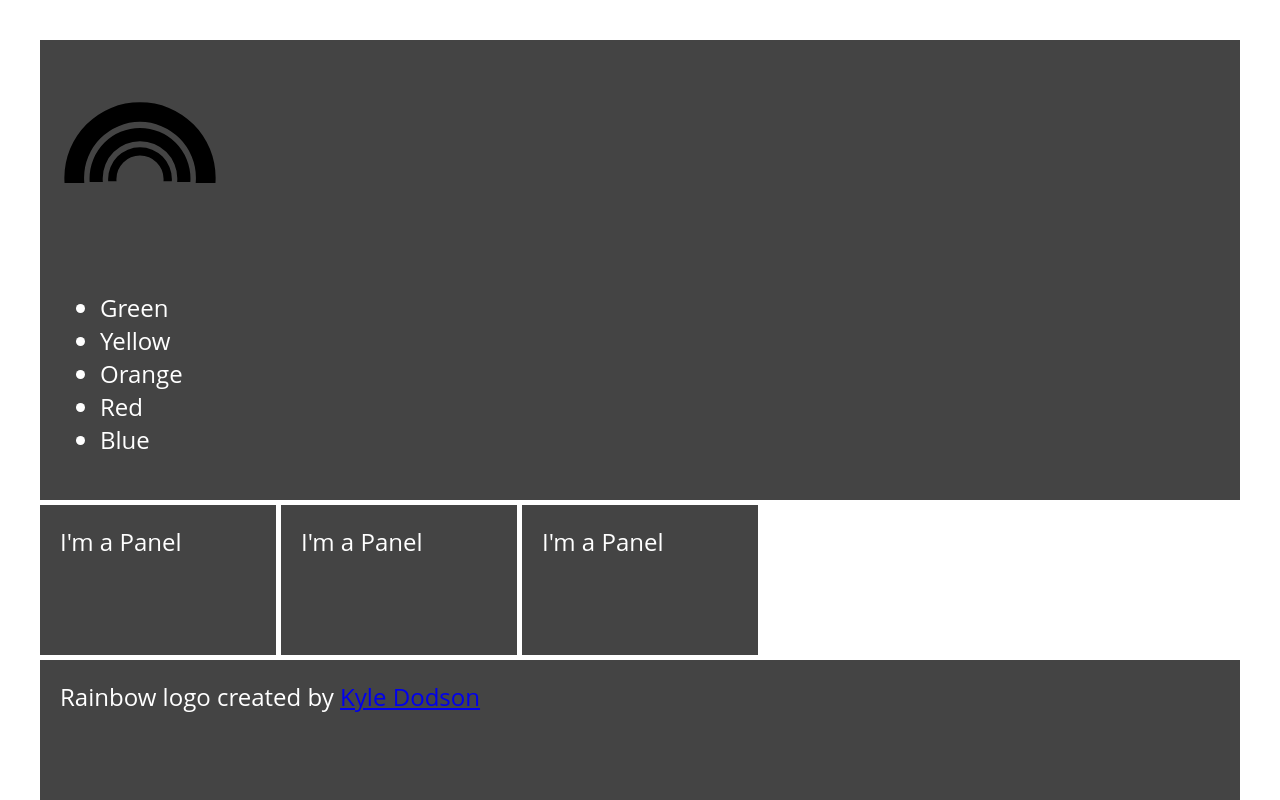
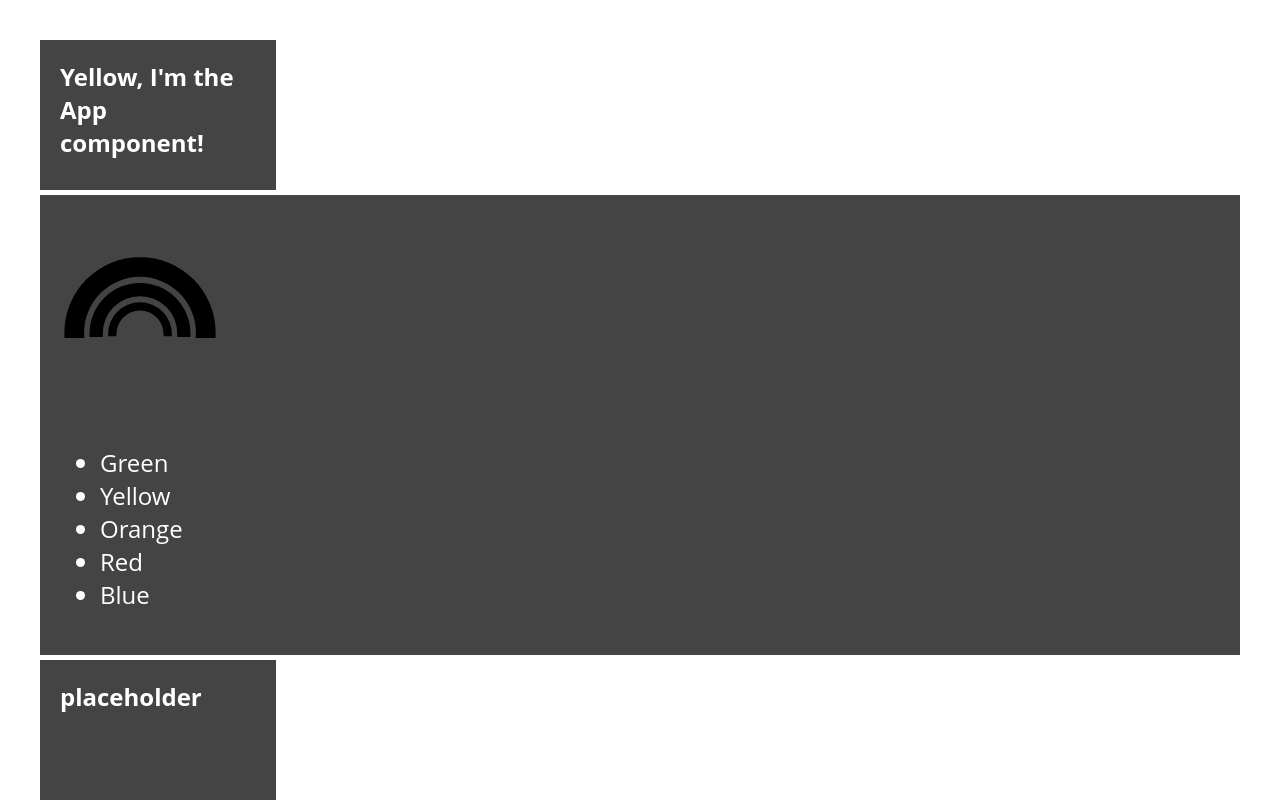
Before and after one commit to jeninedrew/learn, a React (Create React App) app: page / in a window 1280 px wide. Shown: the top 800 px of the page. Built offline with nearby package versions, Linux system fonts and the light colour scheme.

Commit message:
started adding routing, need to go back and fix my grid layout

```diff
--- a/src/components/App.js
+++ b/src/components/App.js
@@ -8,9 +8,8 @@ class App extends Component {
   render() {
     return (
       <div className="App">
+        <h1>Yellow, I'm the App component!</h1>
         <Header />
-        <Panel />
-        <Panel />
         <Panel />
         <Footer />
       </div>
--- a/src/components/Panel.js
+++ b/src/components/Panel.js
@@ -2,7 +2,13 @@ import React, { Component } from "react";
 
 class Panel extends Component {
   render() {
-    return <p>I'm a Panel</p>;
+    return (
+      <React.Fragment>
+        {/* Return children with no wrapper for Grid! React.Fragment renders out to nothing! */}
+        <h1>placeholder</h1>
+        {/* This is where all the learn panels will go... */}
+      </React.Fragment>
+    );
   }
 }
 
--- a/src/components/Router.js
+++ b/src/components/Router.js
@@ -1,15 +1,15 @@
 import React from "react";
 import { BrowserRouter, Route, Switch } from "react-router-dom";
 import App from "./App";
-import Article from "./Article";
 import NotFound from "./NotFound";
 
 const Router = () => (
   <BrowserRouter>
     <Switch>
       <Route exact path="/" component={App} />
-      {/*<Route path="/article/:storeId" component={Article} /> */}
-      {/*<Route component={NotFound} /> */}
+      <Route exact path="/learning" component={App} />
+      <Route path="/learning/:learnId" component={App} />
+      <Route component={NotFound} />
     </Switch>
   </BrowserRouter>
 );
```
Also changed, not shown: src/components/Article.js (deleted).
